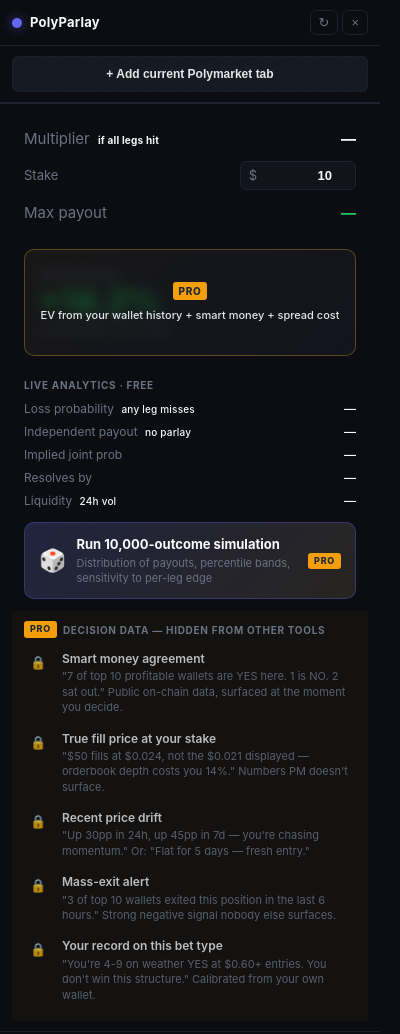
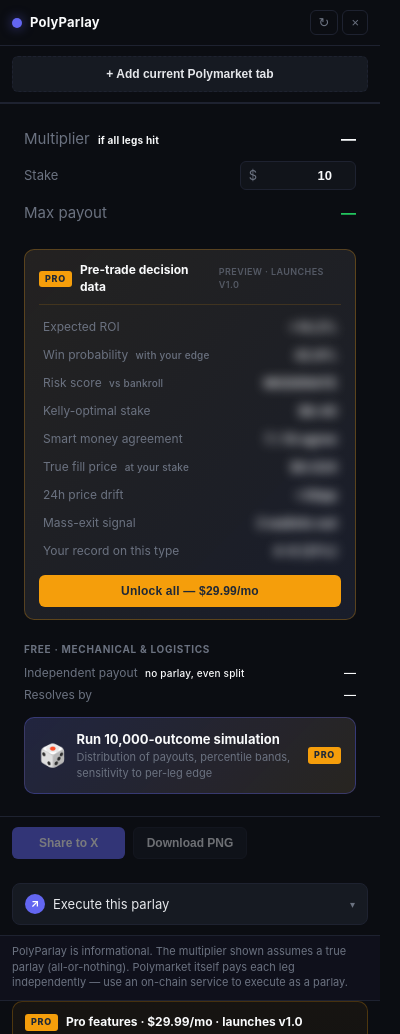
Before and after one commit to polyparlay/polyparlay, a browser extension: page extension/popup.html in a window 400 px wide. Shown: the top 1034 px of the page. Drawn offline with Linux system fonts and the light colour scheme.

Commit message:
v0.1.6 — fix Open extension button + invert blur design + Pro 'preview' disclosure
Open extension button (was silently doing nothing):
- background.js now handles 'openPopup' message
- Tries chrome.action.openPopup() first (Chrome 127+, requires user gesture)
- Falls back to opening popup.html in a new tab via chrome.runtime.getURL
- Always succeeds with one method or the other

Pro panel redesign — labels clear, values blurred:
- Replaced the single big blurred ROI tile with a multi-row pro-analytics panel
- Each row: clear label (so users know what they'd unlock) + blurred value
- 9 metric rows: Expected ROI, Win probability, Risk score, Kelly stake,
  Smart money agreement, True fill price, 24h drift, Mass-exit signal, Your record
- Each row clickable → upgrade page with feature attribution (?from=slip-<feature>)
- Removed the verbose 5-row pro-mini-section that had specific made-up quotes
  (those misleading quotes were the screenshot the user flagged)

Honest disclosure:
- New 'preview · launches v1.0' subtitle on pro-analytics panel head
- Bottom Pro panel title clarified: 'Pro features · $29.99/mo · launches v1.0'
- Makes it explicit that Pro features are previews, not currently functional
- Blurred placeholder values intentionally unreadable; preview tag clarifies why

Free analytics section trimmed:
- Removed Loss probability, Implied joint prob, Liquidity (decision-making data)
- Kept Independent payout (alternative-math comparison) and Resolves by (logistics)
- Concentration warning still shown if applicable

Bumped to 0.1.6.

```diff
--- a/extension/popup.css
+++ b/extension/popup.css
@@ -377,75 +377,98 @@
   margin-right: 0;
 }
 
-/* Blurred Expected ROI panel — the curiosity hook */
-.pro-blur {
-  position: relative;
-  display: block;
-  width: calc(100% - 24px);
+/* Pre-trade decision data — labels clear, values blurred.
+   Idea: tease the categories (so the user knows what they unlock) without
+   revealing the actual numbers (which is the point of the paywall). */
+.pro-analytics {
   margin: 12px;
-  padding: 18px 14px;
+  padding: 12px 14px;
   background-color: var(--surface-2);
-  background-image: linear-gradient(135deg, rgba(245, 158, 11, 0.08), rgba(99, 102, 241, 0.06));
-  border: 1px solid rgba(245, 158, 11, 0.3);
+  background-image: linear-gradient(135deg, rgba(245, 158, 11, 0.06), rgba(99, 102, 241, 0.04));
+  border: 1px solid rgba(245, 158, 11, 0.28);
   border-radius: 10px;
+  color: var(--text);
+}
+.pro-analytics-head {
+  display: flex;
+  align-items: center;
+  gap: 8px;
+  margin-bottom: 8px;
+  padding-bottom: 8px;
+  border-bottom: 1px solid rgba(245, 158, 11, 0.15);
+}
+.pro-analytics-title {
+  font-weight: 700;
+  font-size: 12px;
+  color: var(--text-strong);
+}
+.pro-analytics-preview {
+  margin-left: auto;
+  font-size: 9px;
+  font-weight: 600;
+  color: var(--muted);
+  letter-spacing: 0.4px;
+  text-transform: uppercase;
+  opacity: 0.7;
+}
+.pro-metric {
+  display: flex;
+  width: 100%;
+  align-items: center;
+  justify-content: space-between;
+  padding: 6px 4px;
+  background-color: transparent;
+  background-image: none;
+  border: 0;
+  border-radius: 4px;
   cursor: pointer;
-  overflow: hidden;
   font-family: inherit;
-  text-align: center;
+  font-size: 12px;
   color: var(--text);
-  transition: border-color 0.18s ease, transform 0.12s ease;
+  transition: background-color 0.12s ease;
 }
-.pro-blur:hover {
-  border-color: rgba(245, 158, 11, 0.5);
+.pro-metric:hover {
+  background-color: rgba(245, 158, 11, 0.07);
 }
-.pro-blur:active {
-  transform: scale(0.99);
+.pro-metric:hover .pro-metric-label {
+  color: var(--text-strong);
 }
-.pro-blur-content {
-  filter: blur(7px);
+.pro-metric-label {
+  color: var(--muted);
+  flex: 1;
+  text-align: left;
+}
+.pro-metric-value {
+  font-weight: 700;
+  font-size: 13px;
+  color: var(--text-strong);
+}
+/* The actual blur — values stay rendered so the tease is visible
+   but unreadable. user-select disabled so highlight-to-read doesn't work. */
+.pro-blurred {
+  filter: blur(5.5px);
+  -webkit-filter: blur(5.5px);
+  user-select: none;
   pointer-events: none;
-  user-select: none;
   opacity: 0.85;
 }
-.pro-blur-label {
-  font-size: 10px;
-  letter-spacing: 0.7px;
-  text-transform: uppercase;
-  color: var(--muted);
-  margin-bottom: 4px;
-  font-weight: 700;
+.pro-cta-inline {
+  width: 100%;
+  margin-top: 10px;
+  background-color: var(--pro);
+  background-image: none;
+  color: #1f2937;
+  border: 0;
+  padding: 9px;
+  border-radius: 6px;
+  font-weight: 800;
+  font-size: 12px;
+  letter-spacing: 0.2px;
+  cursor: pointer;
+  transition: filter 0.12s ease;
 }
-.pro-blur-value {
-  font-size: 32px;
-  font-weight: 800;
-  color: var(--green);
-  line-height: 1;
-  margin-bottom: 4px;
-}
-.pro-blur-sub {
-  font-size: 11px;
-  color: var(--muted);
-}
-.pro-blur-overlay {
-  position: absolute;
-  inset: 0;
-  display: flex;
-  flex-direction: column;
-  align-items: center;
-  justify-content: center;
-  gap: 8px;
-  background: rgba(11, 13, 18, 0.55);
-  padding: 12px;
-  text-align: center;
-}
-.pro-blur-overlay .pro-tag {
-  font-size: 10px;
-}
-.pro-blur-msg {
-  font-size: 11px;
-  color: var(--text);
-  line-height: 1.4;
-  font-weight: 500;
+.pro-cta-inline:hover {
+  filter: brightness(1.06);
 }
 
 /* Inline analytics rows — free tier, live-updating */
--- a/extension/popup.html
+++ b/extension/popup.html
@@ -47,39 +47,60 @@
         </div>
       </div>
 
-      <button class="pro-blur" data-pro="roi" type="button" aria-label="Unlock expected ROI">
-        <div class="pro-blur-content">
-          <div class="pro-blur-label">Expected ROI</div>
-          <div class="pro-blur-value">+14.2%</div>
-          <div class="pro-blur-sub">on $10 stake · 12.4× kelly</div>
+      <div class="pro-analytics">
+        <div class="pro-analytics-head">
+          <span class="pro-tag">PRO</span>
+          <span class="pro-analytics-title">Pre-trade decision data</span>
+          <span class="pro-analytics-preview">preview · launches v1.0</span>
         </div>
-        <div class="pro-blur-overlay">
-          <span class="pro-tag">PRO</span>
-          <div class="pro-blur-msg">EV from your wallet history + smart money + spread cost</div>
-        </div>
-      </button>
+        <button class="pro-metric" data-pro="roi" type="button">
+          <span class="pro-metric-label">Expected ROI</span>
+          <span class="pro-metric-value pro-blurred">+14.2%</span>
+        </button>
+        <button class="pro-metric" data-pro="winprob" type="button">
+          <span class="pro-metric-label">Win probability <span class="row-hint">with your edge</span></span>
+          <span class="pro-metric-value pro-blurred">42.8%</span>
+        </button>
+        <button class="pro-metric" data-pro="risk" type="button">
+          <span class="pro-metric-label">Risk score <span class="row-hint">vs bankroll</span></span>
+          <span class="pro-metric-value pro-blurred">MODERATE</span>
+        </button>
+        <button class="pro-metric" data-pro="kelly" type="button">
+          <span class="pro-metric-label">Kelly-optimal stake</span>
+          <span class="pro-metric-value pro-blurred">$8.40</span>
+        </button>
+        <button class="pro-metric" data-pro="smart-agree" type="button">
+          <span class="pro-metric-label">Smart money agreement</span>
+          <span class="pro-metric-value pro-blurred">7 / 10 agree</span>
+        </button>
+        <button class="pro-metric" data-pro="slippage-est" type="button">
+          <span class="pro-metric-label">True fill price <span class="row-hint">at your stake</span></span>
+          <span class="pro-metric-value pro-blurred">$0.024</span>
+        </button>
+        <button class="pro-metric" data-pro="drift-24h" type="button">
+          <span class="pro-metric-label">24h price drift</span>
+          <span class="pro-metric-value pro-blurred">+30pp</span>
+        </button>
+        <button class="pro-metric" data-pro="exit-signal" type="button">
+          <span class="pro-metric-label">Mass-exit signal</span>
+          <span class="pro-metric-value pro-blurred">3 wallets out</span>
+        </button>
+        <button class="pro-metric" data-pro="user-record" type="button">
+          <span class="pro-metric-label">Your record on this type</span>
+          <span class="pro-metric-value pro-blurred">4-9 (31%)</span>
+        </button>
+        <button class="pro-cta-inline" id="proAnalyticsCta" type="button">Unlock all — $29.99/mo</button>
+      </div>
 
       <div class="summary-section analytics-section">
-        <div class="section-label">Live analytics · Free</div>
+        <div class="section-label">Free · Mechanical &amp; logistics</div>
         <div class="row">
-          <span>Loss probability <span class="row-hint">any leg misses</span></span>
-          <span id="lossProb">—</span>
-        </div>
-        <div class="row">
-          <span>Independent payout <span class="row-hint">no parlay</span></span>
+          <span>Independent payout <span class="row-hint">no parlay, even split</span></span>
           <span id="indSum">—</span>
-        </div>
-        <div class="row">
-          <span>Implied joint prob</span>
-          <span id="combinedCost">—</span>
         </div>
         <div class="row">
           <span>Resolves by</span>
           <span id="lastReso">—</span>
-        </div>
-        <div class="row">
-          <span>Liquidity <span class="row-hint">24h vol</span></span>
-          <span id="volSum">—</span>
         </div>
         <div class="warning hidden" id="concentrationWarn">
           <span class="warn-icon">⚠</span>
@@ -96,46 +117,6 @@
         <span class="pro-tag">PRO</span>
       </button>
 
-      <div class="summary-section pro-mini-section">
-        <div class="section-label pro-section-label">
-          <span class="pro-tag">PRO</span> Decision data — hidden from other tools
-        </div>
-        <button class="pro-mini-row" data-pro="smart">
-          <span class="pro-mini-lock">🔒</span>
-          <span class="pro-mini-label">
-            <span class="pro-mini-title">Smart money agreement</span>
-            <span class="pro-mini-desc">"7 of top 10 profitable wallets are YES here. 1 is NO. 2 sat out." Public on-chain data, surfaced at the moment you decide.</span>
-          </span>
-        </button>
-        <button class="pro-mini-row" data-pro="slippage">
-          <span class="pro-mini-lock">🔒</span>
-          <span class="pro-mini-label">
-            <span class="pro-mini-title">True fill price at your stake</span>
-            <span class="pro-mini-desc">"$50 fills at $0.024, not the $0.021 displayed — orderbook depth costs you 14%." Numbers PM doesn't surface.</span>
-          </span>
-        </button>
-        <button class="pro-mini-row" data-pro="drift">
-          <span class="pro-mini-lock">🔒</span>
-          <span class="pro-mini-label">
-            <span class="pro-mini-title">Recent price drift</span>
-            <span class="pro-mini-desc">"Up 30pp in 24h, up 45pp in 7d — you're chasing momentum." Or: "Flat for 5 days — fresh entry."</span>
-          </span>
-        </button>
-        <button class="pro-mini-row" data-pro="exit">
-          <span class="pro-mini-lock">🔒</span>
-          <span class="pro-mini-label">
-            <span class="pro-mini-title">Mass-exit alert</span>
-            <span class="pro-mini-desc">"3 of top 10 wallets exited this position in the last 6 hours." Strong negative signal nobody else surfaces.</span>
-          </span>
-        </button>
-        <button class="pro-mini-row" data-pro="basrate">
-          <span class="pro-mini-lock">🔒</span>
-          <span class="pro-mini-label">
-            <span class="pro-mini-title">Your record on this bet type</span>
-            <span class="pro-mini-desc">"You're 4-9 on weather YES at $0.60+ entries. You don't win this structure." Calibrated from your own wallet.</span>
-          </span>
-        </button>
-      </div>
     </section>
 
     <section class="actions">
@@ -169,7 +150,7 @@
     <section class="pro-panel" id="proPanel">
       <div class="pro-panel-head">
         <span class="pro-tag">PRO</span>
-        <span class="pro-panel-title">Coming in Pro · $29.99/mo</span>
+        <span class="pro-panel-title">Pro features · $29.99/mo · launches v1.0</span>
       </div>
       <button class="pro-feat" data-pro="smart-money">
         <span class="pro-icon" aria-hidden="true">🔒</span>
```
Also changed, not shown: extension/background.js (+25 -0 lines), extension/manifest.json.
